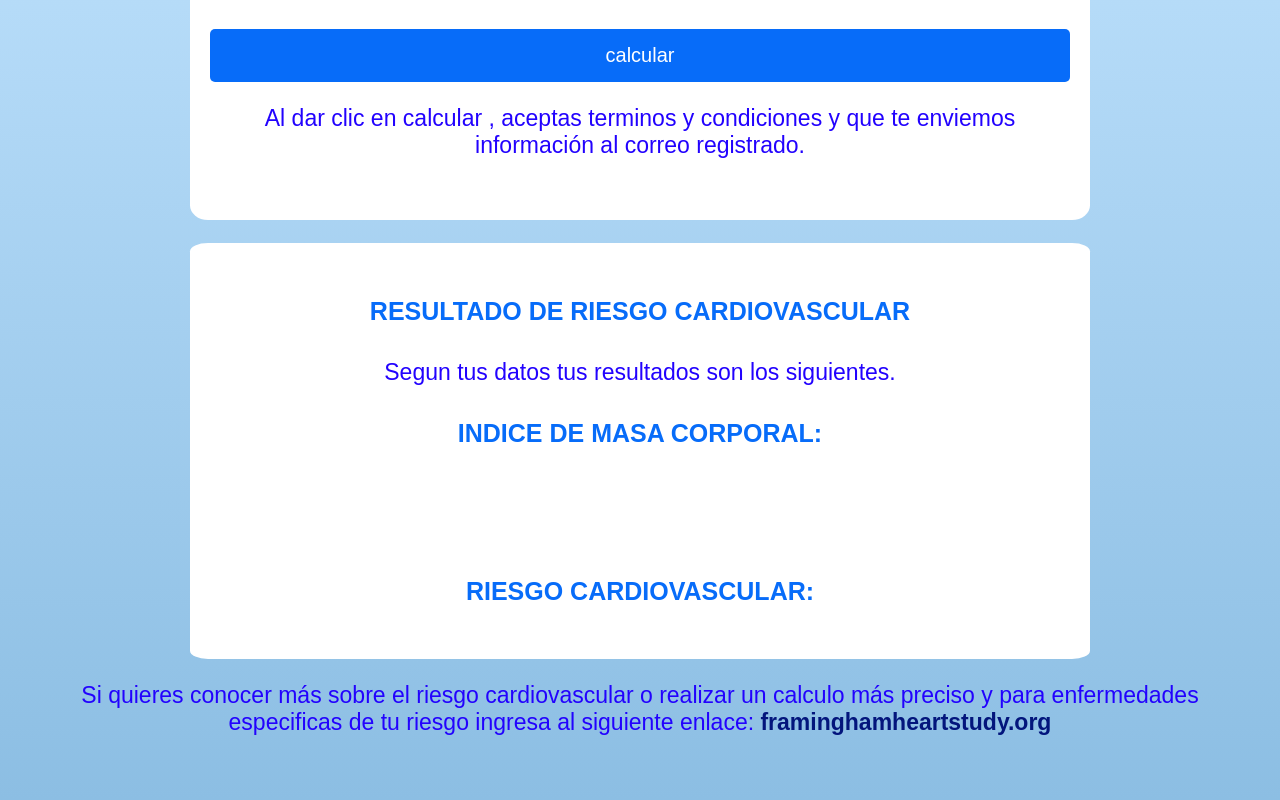
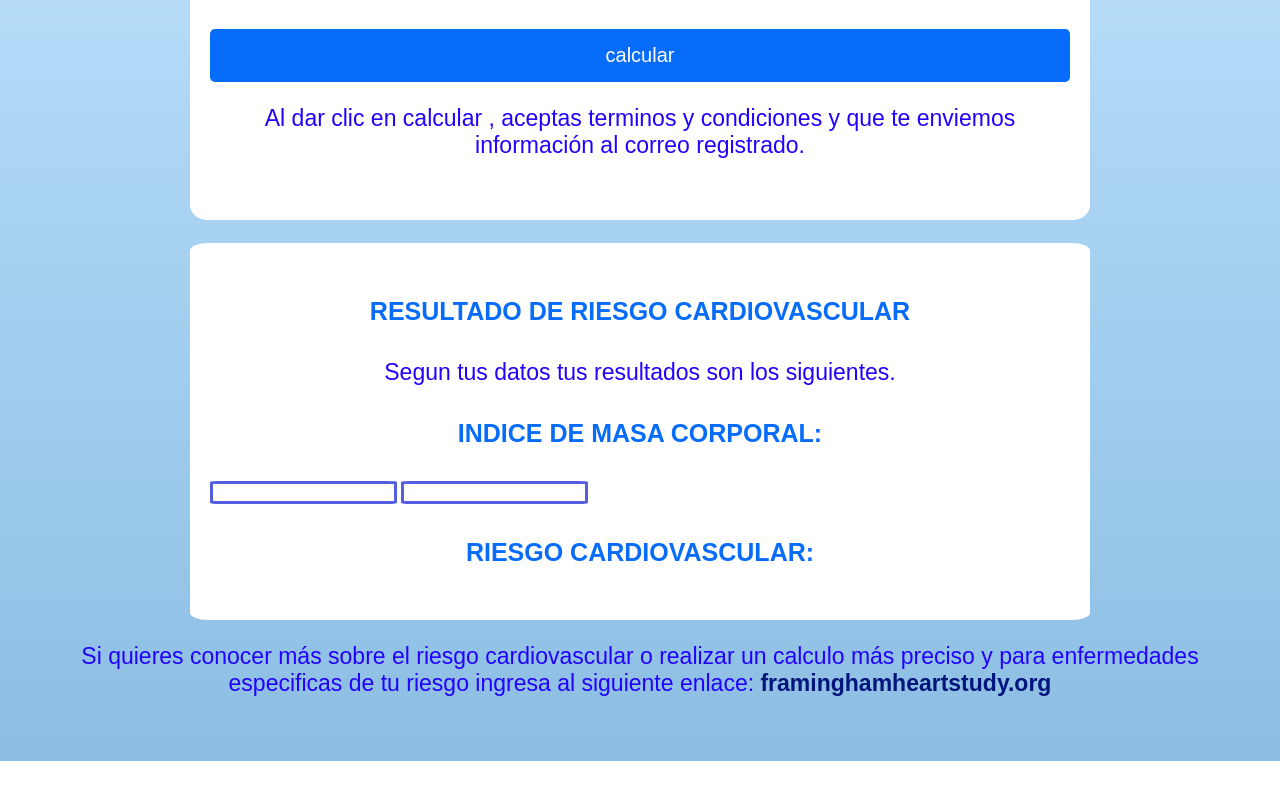
Before and after one commit to jacophd/CALCULADORA-DE-RIESGO-CARDIOVASCULAR, a plain HTML site: page index.html in a window 1280 px wide. Shown: the part 785-1585 px from the top of the page. After the commit the page ends 1546 px from the top, so only its background shows below. Drawn offline with Linux system fonts and the light colour scheme.

Commit message:
agregando operacion para BMI

```diff
--- a/index.js
+++ b/index.js
@@ -3,6 +3,10 @@ document.getElementById("calcular").onclick = function(){
     calcular()
 }
 function calcular(){
-    document.getElementById("nombre").style.color = "red";
+
+    var talla = document.getElementById("talla").value;
+    var peso = document.getElementById("peso").value;
+    var res = peso/(Math.pow(talla, 2));
+    document.getElementById("masa").value = res;
 
 }
--- a/styles.css
+++ b/styles.css
@@ -50,12 +50,7 @@ h4{
 
 }
 
-input[type="text"],
-input[type="email"],
-input[type="number"],
-input[type="number"],
-input[type="number"],
-input[type="number"] {
+.datos {
     font-size: 18px;
     width: 100%;
     padding: 5px;
@@ -120,3 +115,10 @@ p {
       background: #b4dfe1;
 
   }
+  #masa{
+    border: 3px solid;
+    border-radius: 5%;
+    border-color: rgb(85, 94, 222);
+    text-align: center;
+    align-items: center;
+  }
```
